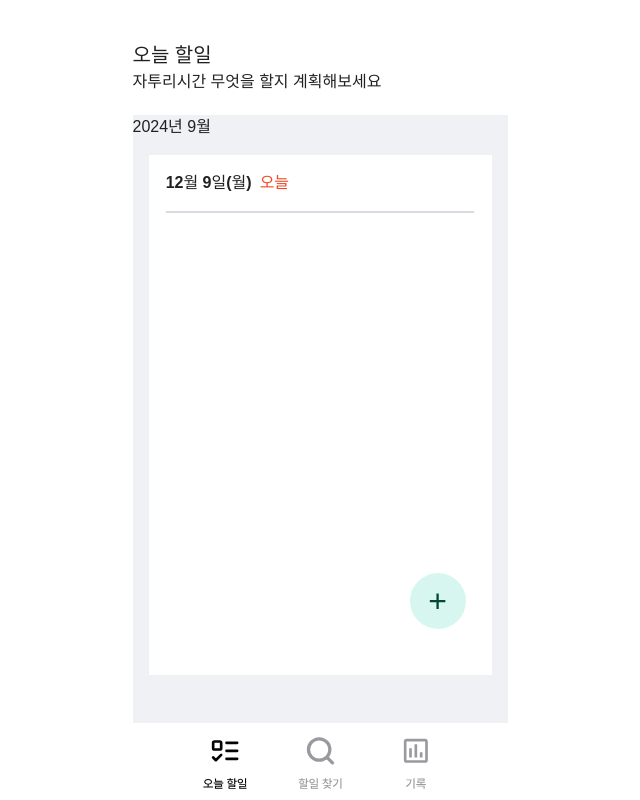
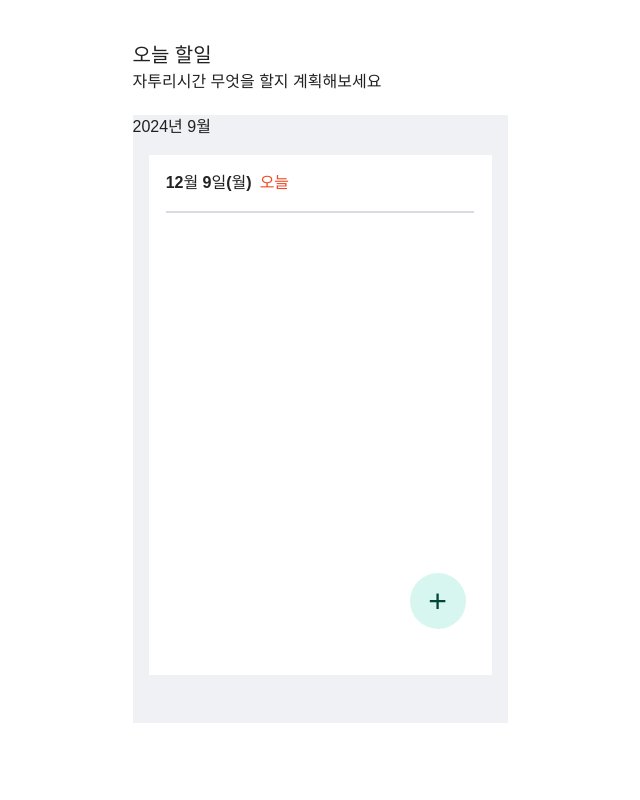
Before and after one commit to Tickley-Team/Tickley, a React (Vite) app: page /todos in a window 1280 px wide. Shown: the whole page, without its empty margins (320-960 px from the left). Built offline with nearby package versions, Linux system fonts and the light colour scheme.

Commit message:
feat: rollback

```diff
--- a/src/components/BottomNavbar.tsx
+++ b/src/components/BottomNavbar.tsx
@@ -1,41 +1,19 @@
-import { Link, useLocation } from 'react-router'
-import todayTodosClick from '../assets/navbar/today-todos-click.svg'
-import todayTodosUnClick from '../assets/navbar/today-todos-unclick.svg'
-import findTodoClick from '../assets/navbar/find-todos-click.svg'
-import findTodoUnClick from '../assets/navbar/find-todos-unclick.svg'
-import todoMemoryClick from '../assets/navbar/todos-memory-click.svg'
-import todoMemoryUnClick from '../assets/navbar/todos-memory-unclick.svg'
+import { Link } from 'react-router'
+
 import './BottomNavbar.css'
 /** icon 변경  */
 const BottomNavbar = () => {
-  const location = useLocation()
-  const pathname = location.pathname
+  // const location = useLocation()
+  // const pathname = location.pathname
 
   return (
     <div
       className="bottom-navbar"
       style={{ marginBottom: '13px', backgroundColor: '#FFFFFF' }}
     >
-      <Link to="/todos">
-        <img
-          src={pathname === '/todos' ? todayTodosClick : todayTodosUnClick}
-          alt="오늘 할일"
-        />
-      </Link>
-      <Link to="/todos/find">
-        <img
-          src={pathname === '/todos/find' ? findTodoClick : findTodoUnClick}
-          alt="할일 찾기"
-        />
-      </Link>
-      <Link to="/todos/memory">
-        <img
-          src={
-            pathname === '/todos/memory' ? todoMemoryClick : todoMemoryUnClick
-          }
-          alt="기록"
-        />
-      </Link>
+      <Link to="/todos"></Link>
+      <Link to="/todos/find"></Link>
+      <Link to="/todos/memory"></Link>
     </div>
   )
 }
```
